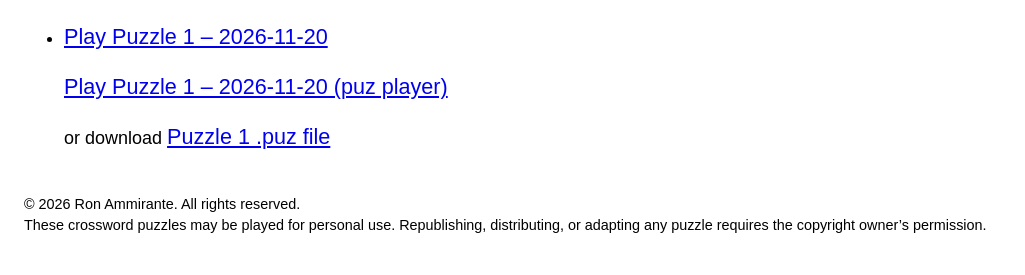
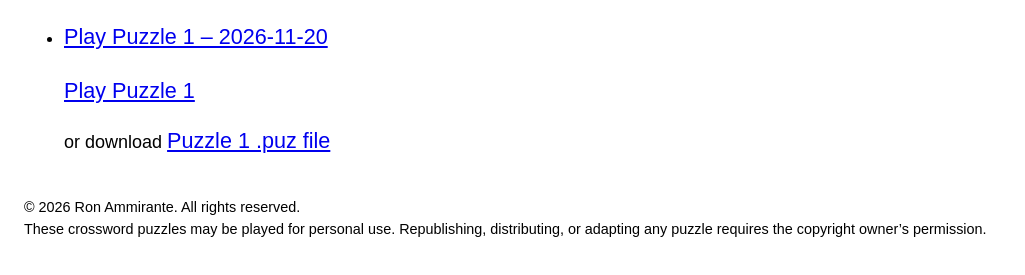
Before and after one commit to ronammirante/grids, a plain HTML site: page index.html in a window 1280 px wide. Shown: the part 107-382 px from the top of the page, without its empty margins (0-1025 px from the left). Drawn offline with Linux system fonts and the light colour scheme.

Commit message:
Update index.html

```diff
--- a/index.html
+++ b/index.html
@@ -38,9 +38,8 @@
   <li>
     <a href="exolve-embedder.html?crossword=CanuckCrossword1.puz">
       Play Puzzle 1 – 2026-11-20
-      <p><a href="puz-player/index.html?file=CanuckCrossword1.puz">
-      Play Puzzle 1 – 2026-11-20 (puz player)
-    </a></p>
+      </p><a href="puz-player/index.html?file=CanuckCrossword1.puz">Play Puzzle 1</a>
+</p>
     </a> or download
       <a href="CanuckCrossword1.puz" download>Puzzle 1 .puz file</a>
   </li>
```
